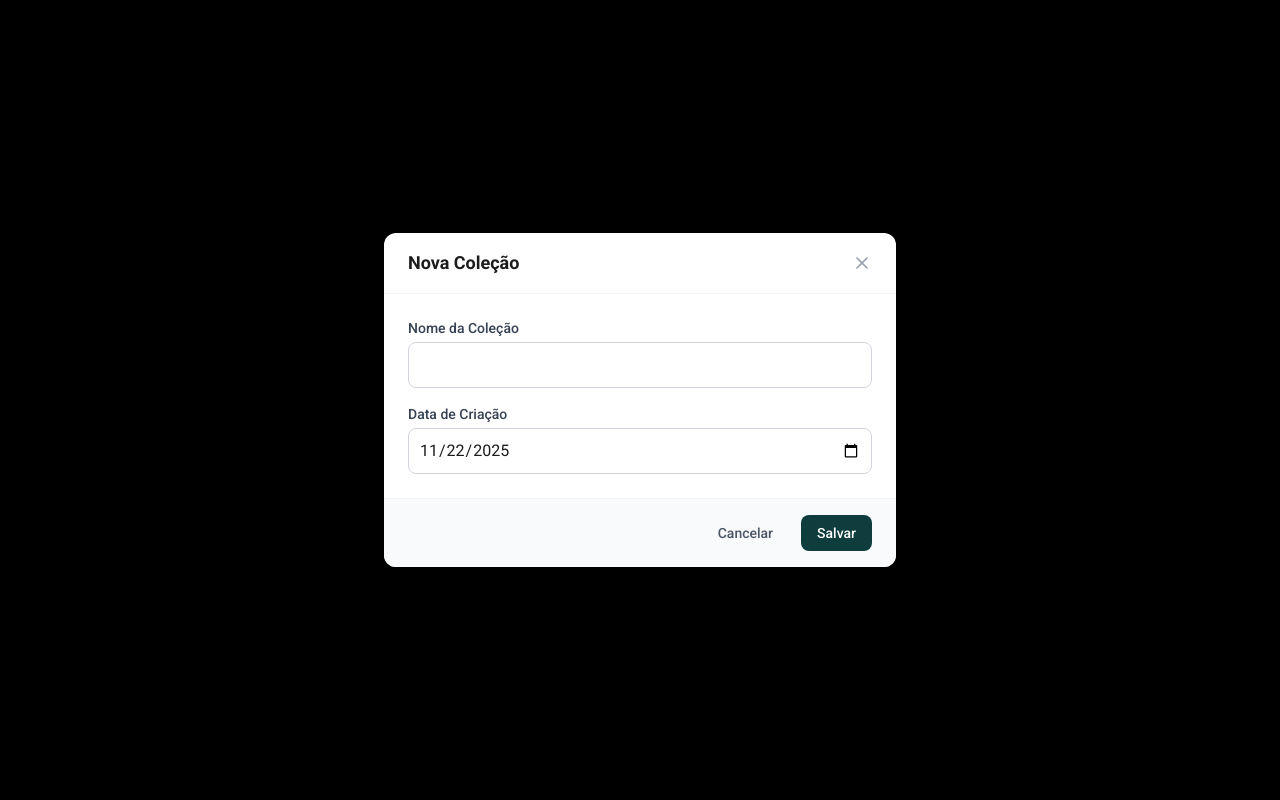
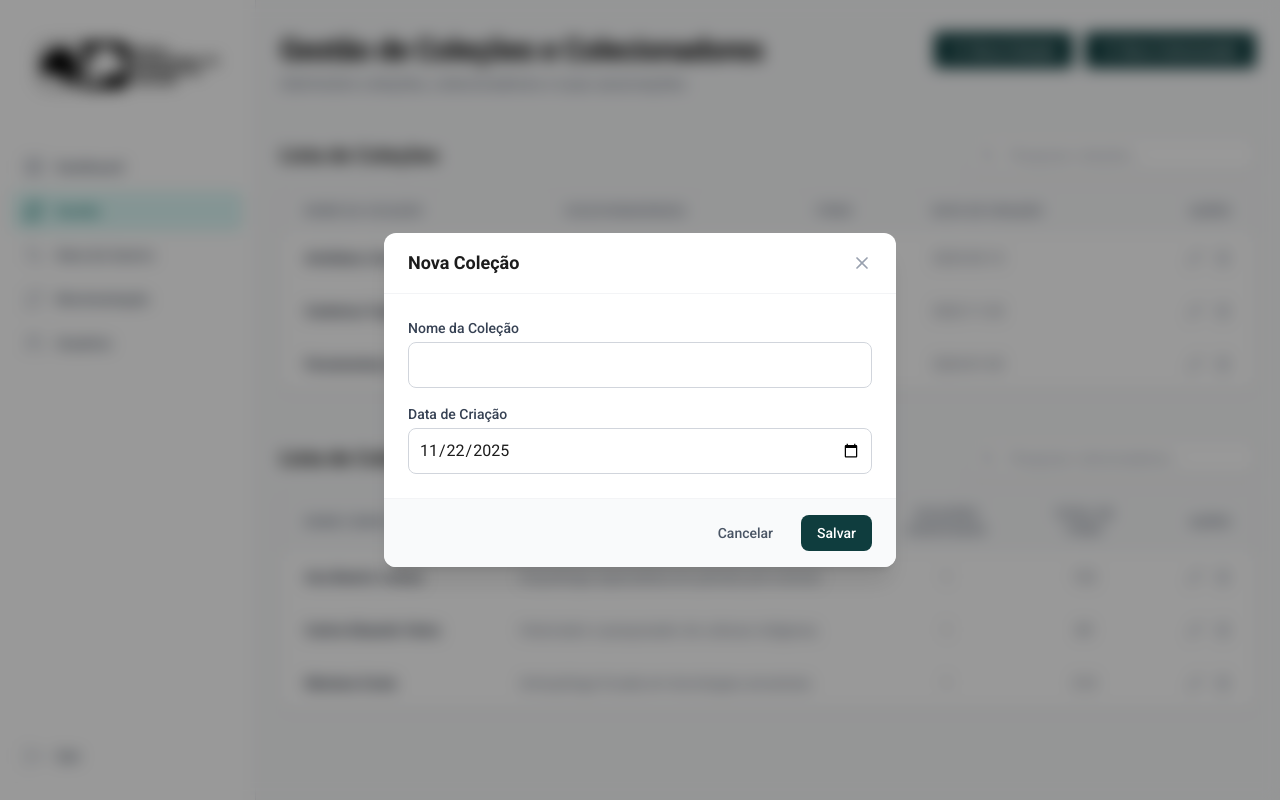
Before and after one commit to OHackthon/FrontEnd, a Vue app: page /colecionador in a window 1280 px wide. Both pictures are taken after a click on the button "Nova Coleção". Built offline with nearby package versions, Linux system fonts and the light colour scheme.

Commit message:
fix: opacity bug

```diff
--- a/src/views/CollectorPage.vue
+++ b/src/views/CollectorPage.vue
@@ -1,6 +1,6 @@
 <script setup>
 import { ref, reactive, computed } from 'vue';
-import Sidebar from '../components/SideBar.vue';
+import Sidebar from '../components/SideBar.vue'; // Importando o novo componente
 
 // --- MOCK DATA: COLEÇÕES ---
 const collections = ref([
@@ -162,11 +162,11 @@ const openLinkModal = (item) => {
           <p class="text-gray-500 mt-1">Administre coleções, colecionadores e suas associações</p>
         </div>
         <div class="flex gap-3">
-          <button @click="openCollectionModal('create')" class="bg-[#0F3D3E]  hover:bg-[#0A2A2B] text-white font-semibold py-2 px-4 rounded shadow-sm text-sm transition flex items-center gap-1">
+          <button @click="openCollectionModal('create')" class="bg-[#0F3D3E] hover:bg-[#0A2A2B] text-white font-semibold py-2 px-4 rounded shadow-sm text-sm transition flex items-center gap-1">
             <svg class="w-4 h-4" fill="none" stroke="currentColor" viewBox="0 0 24 24"><path stroke-linecap="round" stroke-linejoin="round" stroke-width="3" d="M12 4v16m8-8H4"/></svg>
             Nova Coleção
           </button>
-          <button @click="openCollectorModal('create')" class="bg-[#0F3D3E]  hover:bg-[#0A2A2B] text-white font-semibold py-2 px-4 rounded shadow-sm text-sm transition flex items-center gap-1">
+          <button @click="openCollectorModal('create')" class="bg-[#0F3D3E] hover:bg-[#0A2A2B] text-white font-semibold py-2 px-4 rounded shadow-sm text-sm transition flex items-center gap-1">
             <svg class="w-4 h-4" fill="none" stroke="currentColor" viewBox="0 0 24 24"><path stroke-linecap="round" stroke-linejoin="round" stroke-width="3" d="M12 4v16m8-8H4"/></svg>
             Novo Colecionador
           </button>
@@ -218,14 +218,7 @@ const openLinkModal = (item) => {
                     <button @click="openCollectionModal('edit', col)" class="text-gray-400 hover:text-[#0F766E] transition" title="Editar">
                       <svg class="w-4 h-4" fill="none" stroke="currentColor" viewBox="0 0 24 24"><path stroke-linecap="round" stroke-linejoin="round" stroke-width="2" d="M15.232 5.232l3.536 3.536m-2.036-5.036a2.5 2.5 0 113.536 3.536L6.5 21.036H3v-3.572L16.732 3.732z"/></svg>
                     </button>
-                    <!-- Visualizar -->
-                    <button class="text-gray-400 hover:text-[#0F766E] transition" title="Visualizar">
-                      <svg class="w-4 h-4" fill="none" stroke="currentColor" viewBox="0 0 24 24"><path stroke-linecap="round" stroke-linejoin="round" stroke-width="2" d="M15 12a3 3 0 11-6 0 3 3 0 016 0z"/><path stroke-linecap="round" stroke-linejoin="round" stroke-width="2" d="M2.458 12C3.732 7.943 7.523 5 12 5c4.478 0 8.268 2.943 9.542 7-1.274 4.057-5.064 7-9.542 7-4.477 0-8.268-2.943-9.542-7z"/></svg>
-                    </button>
-                    <!-- Vincular -->
-                    <button @click="openLinkModal(col)" class="text-gray-400 hover:text-[#0F766E] transition" title="Vincular Colecionador">
-                      <svg class="w-4 h-4" fill="none" stroke="currentColor" viewBox="0 0 24 24"><path stroke-linecap="round" stroke-linejoin="round" stroke-width="2" d="M18 9v3m0 0v3m0-3h3m-3 0h-3m-2-5a4 4 0 11-8 0 4 4 0 018 0zM3 20a6 6 0 0112 0v1H3v-1z"/></svg>
-                    </button>
+
                     <!-- Excluir -->
                     <button @click="deleteCollection(col.id)" class="text-gray-400 hover:text-red-500 transition" title="Excluir">
                       <svg class="w-4 h-4" fill="none" stroke="currentColor" viewBox="0 0 24 24"><path stroke-linecap="round" stroke-linejoin="round" stroke-width="2" d="M19 7l-.867 12.142A2 2 0 0116.138 21H7.862a2 2 0 01-1.995-1.858L5 7m5 4v6m4-6v6m1-10V4a1 1 0 00-1-1h-4a1 1 0 00-1 1v3M4 7h16"/></svg>
@@ -281,14 +274,7 @@ const openLinkModal = (item) => {
                     <button @click="openCollectorModal('edit', col)" class="text-gray-400 hover:text-[#0F766E] transition" title="Editar">
                       <svg class="w-4 h-4" fill="none" stroke="currentColor" viewBox="0 0 24 24"><path stroke-linecap="round" stroke-linejoin="round" stroke-width="2" d="M15.232 5.232l3.536 3.536m-2.036-5.036a2.5 2.5 0 113.536 3.536L6.5 21.036H3v-3.572L16.732 3.732z"/></svg>
                     </button>
-                    <!-- Visualizar -->
-                    <button class="text-gray-400 hover:text-[#0F766E] transition" title="Visualizar">
-                      <svg class="w-4 h-4" fill="none" stroke="currentColor" viewBox="0 0 24 24"><path stroke-linecap="round" stroke-linejoin="round" stroke-width="2" d="M15 12a3 3 0 11-6 0 3 3 0 016 0z"/><path stroke-linecap="round" stroke-linejoin="round" stroke-width="2" d="M2.458 12C3.732 7.943 7.523 5 12 5c4.478 0 8.268 2.943 9.542 7-1.274 4.057-5.064 7-9.542 7-4.477 0-8.268-2.943-9.542-7z"/></svg>
-                    </button>
-                    <!-- Vincular (Link) -->
-                    <button class="text-gray-400 hover:text-[#0F766E] transition" title="Gerenciar Associações">
-                      <svg class="w-4 h-4" fill="none" stroke="currentColor" viewBox="0 0 24 24"><path stroke-linecap="round" stroke-linejoin="round" stroke-width="2" d="M13.828 10.172a4 4 0 00-5.656 0l-4 4a4 4 0 105.656 5.656l1.102-1.101m-.758-4.899a4 4 0 005.656 0l4-4a4 4 0 00-5.656-5.656l-1.1 1.1"/></svg>
-                    </button>
+
                     <!-- Excluir -->
                     <button @click="deleteCollector(col.id)" class="text-gray-400 hover:text-red-500 transition" title="Excluir">
                       <svg class="w-4 h-4" fill="none" stroke="currentColor" viewBox="0 0 24 24"><path stroke-linecap="round" stroke-linejoin="round" stroke-width="2" d="M19 7l-.867 12.142A2 2 0 0116.138 21H7.862a2 2 0 01-1.995-1.858L5 7m5 4v6m4-6v6m1-10V4a1 1 0 00-1-1h-4a1 1 0 00-1 1v3M4 7h16"/></svg>
@@ -306,7 +292,7 @@ const openLinkModal = (item) => {
     <!-- ================= MODAIS ================= -->
 
     <!-- Modal Coleção -->
-    <div v-if="showCollectionModal" class="fixed inset-0 z-50 flex items-center justify-center bg-black bg-opacity-50 backdrop-blur-sm p-4">
+    <div v-if="showCollectionModal" class="fixed inset-0 z-50 flex items-center justify-center bg-black/40 backdrop-blur-sm p-4">
       <div class="bg-white rounded-xl shadow-xl w-full max-w-lg overflow-hidden animate-fade-in">
         <div class="px-6 py-4 border-b border-gray-100 flex justify-between items-center">
           <h3 class="text-lg font-bold text-[#1C1C1C]">{{ modalMode === 'create' ? 'Nova Coleção' : 'Editar Coleção' }}</h3>
@@ -332,7 +318,7 @@ const openLinkModal = (item) => {
     </div>
 
     <!-- Modal Colecionador -->
-    <div v-if="showCollectorModal" class="fixed inset-0 z-50 flex items-center justify-center bg-black bg-opacity-50 backdrop-blur-sm p-4">
+    <div v-if="showCollectorModal" class="fixed inset-0 z-50 flex items-center justify-center bg-black/40 backdrop-blur-sm p-4">
       <div class="bg-white rounded-xl shadow-xl w-full max-w-lg overflow-hidden animate-fade-in">
         <div class="px-6 py-4 border-b border-gray-100 flex justify-between items-center">
           <h3 class="text-lg font-bold text-[#1C1C1C]">{{ modalMode === 'create' ? 'Novo Colecionador' : 'Editar Colecionador' }}</h3>
@@ -358,7 +344,7 @@ const openLinkModal = (item) => {
     </div>
 
     <!-- Modal Vinculação -->
-    <div v-if="showLinkModal" class="fixed inset-0 z-50 flex items-center justify-center bg-black bg-opacity-50 backdrop-blur-sm p-4">
+    <div v-if="showLinkModal" class="fixed inset-0 z-50 flex items-center justify-center bg-black/40 backdrop-blur-sm p-4">
       <div class="bg-white rounded-xl shadow-xl w-full max-w-md overflow-hidden animate-fade-in">
         <div class="px-6 py-4 border-b border-gray-100 flex justify-between items-center">
           <h3 class="text-lg font-bold text-[#1C1C1C]">Vincular Colecionador</h3>
```
